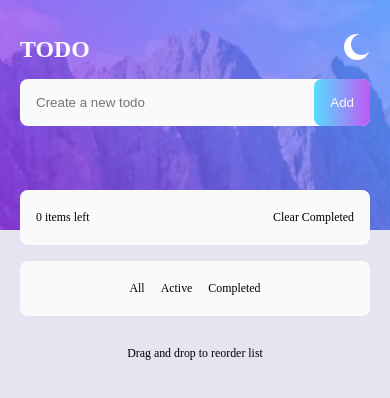
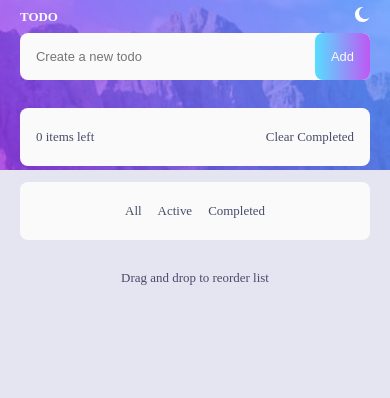
Before and after one commit to fidelisobioma/Todo-App, a plain HTML site: page index.html in a window 390 px wide. Drawn offline with Linux system fonts and the light colour scheme.

Commit message:
Worked on the responsiveness

```diff
--- a/index.html
+++ b/index.html
@@ -12,7 +12,9 @@
         <div class="form-wrapper">
           <div class="logo-mode-container">
             <div class="logo"><h1>TODO</h1></div>
-            <div class="mode"><img src="images/icon-moon.svg" alt="" /></div>
+            <div class="mode">
+              <img src="images/icon-moon.svg" alt="moon" />
+            </div>
           </div>
           <div>
             <form>
--- a/style.css
+++ b/style.css
@@ -2,10 +2,13 @@ body {
   margin: 0;
   padding: 0;
   box-sizing: border-box;
-  font-size: calc(0.5rem + 1vw);
+  /* font-size: clamp(1rem, 0.6rem + 1vw, 2rem); */
   background-color: var(--light-grayish);
 }
-
+* {
+  font-size: clamp(0.9rem, 0.5rem + 1vw, 1rem);
+  color: var(--vd-grayish);
+}
 :root {
   --light-gray: hsl(0, 0%, 98%);
   --light-grayish: hsl(236, 33%, 92%);
@@ -15,10 +18,8 @@ body {
 .wrapper {
   position: relative;
   background-color: var(--light-grayish);
-  /* max-width: 1280px;
-  margin: auto; */
 }
-.header {
+.wrapper {
   background: linear-gradient(
     to right,
     hsl(192, 100%, 67%),
@@ -29,12 +30,14 @@ body {
   background-position: center;
   background-size: cover;
   width: 100%;
-  height: 230px;
+  min-height: 170px;
+  height: 10vh;
+  max-height: 300px;
 }
-.header > div {
+.header {
   max-width: 600px;
   margin: auto;
-  padding: 20px;
+  padding: 0 20px;
 }
 .logo-mode-container {
   display: flex;
@@ -44,7 +47,12 @@ body {
 .logo-mode-container h1 {
   color: hsl(0, 0%, 98%);
 }
-
+.mode {
+  width: 15px;
+}
+.mode img {
+  width: 100%;
+}
 form {
   position: relative;
 }
@@ -77,16 +85,13 @@ form button {
   cursor: pointer;
 }
 .main {
-  position: absolute;
-  padding: 20px;
-  top: 170px;
-  left: 0;
-  right: 0;
+  max-width: 600px;
+  margin: 28px auto 0 auto; /* top, right/left, bottom */
+  padding: 0 20px;
 }
 .tasks {
   max-width: 600px;
   margin: auto;
-  /* box-sizing: border-box; */
   border-radius: 8px;
   background-color: var(--light-gray);
 }
@@ -150,12 +155,12 @@ form button {
 
 .status {
   display: flex;
+  flex-wrap: wrap;
   align-items: center;
   justify-content: center;
   gap: 16px;
-  padding: 8px 16px;
+  padding: 8px;
   box-sizing: border-box;
-  /* margin-top: 10px; */
   max-width: 600px;
   margin: auto;
   margin-top: 16px;
@@ -172,3 +177,23 @@ form button {
   margin-top: 30px;
   text-align: center;
 }
+
+@media screen and (min-width: 768px) {
+  .wrapper {
+    background-image: url(images/bg-desktop-light.jpg);
+    min-height: 200px;
+    height: 16vh;
+    max-height: 300px;
+  }
+}
+@media screen and (min-width: 1024px) {
+  .wrapper {
+    background-image: url(images/bg-desktop-light.jpg);
+    min-height: 230px;
+    height: 35vh;
+    max-height: 300px;
+  }
+  .main {
+    margin-top: 40px;
+  }
+}
```
